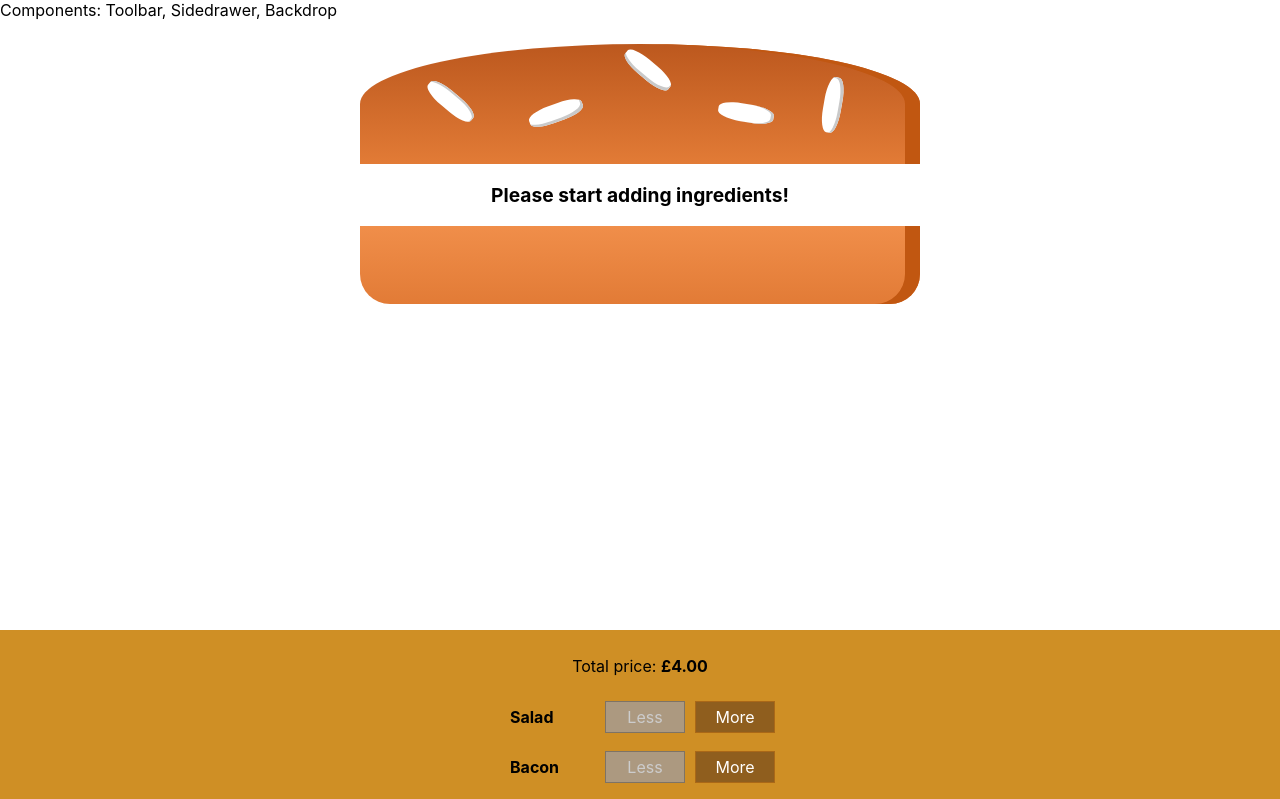
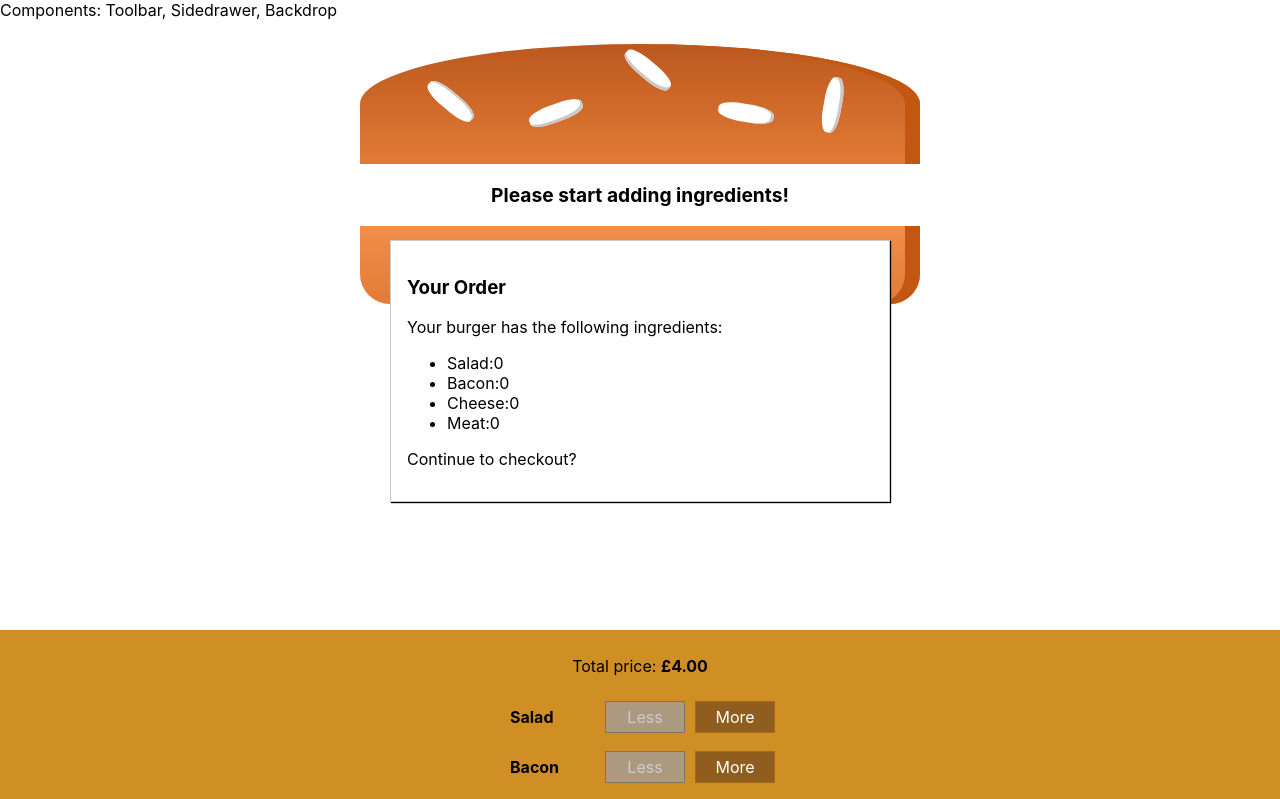
Before and after one commit to yusufcodes/react-burgerbuilder, a React (Create React App) app: page / in a window 1280 px wide. Shown: the top 799 px of the page. Built offline with nearby package versions, Linux system fonts and the light colour scheme.

Commit message:
Created Modal, Backdrop and OrderSummary components Modal & Backdrop: Generic components which work to wrap some children elements into a modal OrderSummary: Displays information of each burger ingredient in a list format

```diff
--- /dev/null
+++ b/src/components/Burger/OrderSummary/OrderSummary.js
@@ -0,0 +1,25 @@
+import React from 'react';
+
+const orderSummary = (props) => {
+    const ingredientSummary = Object.keys(props.ingredients)
+    .map(key => {
+    return <li key={key}><span style={{
+        textTransform: "capitalize"}}>{key}</span>:
+         {props.ingredients[key]}
+    </li>
+    });
+
+
+    return (
+        <React.Fragment>
+            <h3>Your Order</h3>
+            <p>Your burger has the following ingredients: </p>
+            <ul>
+                {ingredientSummary}
+            </ul>
+            <p>Continue to checkout?</p>
+        </React.Fragment>
+    )
+}
+
+export default orderSummary;
--- /dev/null
+++ b/src/components/UI/Modal/Modal.js
@@ -0,0 +1,10 @@
+import React from 'react';
+import classes from './Modal.module.css';
+
+const modal = props => (
+    <div className={classes.Modal}>
+        {props.children}
+    </div>
+);
+
+export default modal;
--- /dev/null
+++ b/src/components/UI/Modal/Modal.module.css
@@ -0,0 +1,20 @@
+.Modal {
+    position: fixed;
+    z-index: 500;
+    background-color: white;
+    width: 70%;
+    border: 1px solid #ccc;
+    box-shadow: 1px 1px 1px black;
+    padding: 16px;
+    left: 15%;
+    top: 30%;
+    box-sizing: border-box;
+    transition: all 0.3s ease-out;
+}
+
+@media (min-width: 600px) {
+    .Modal {
+        width: 500px;
+        left: calc(50% - 250px);
+    }
+}
--- a/src/containers/BurgerBuilder/BurgerBuilder.js
+++ b/src/containers/BurgerBuilder/BurgerBuilder.js
@@ -1,6 +1,8 @@
 import React, { Component } from 'react';
 import Burger from '../../components/Burger/Burger';
 import BuildControls from '../../components/Burger/BuildControls/BuildControls';
+import Modal from '../../components/UI/Modal/Modal';
+import OrderSummary from '../../components/Burger/OrderSummary/OrderSummary';
 
 const INGREDIENT_PRICES = {
     salad: 0.5,
@@ -74,9 +76,6 @@
             });
             this.updatePurchasedState(newIngredients);
         }
-
-
-
     }
 
     render() {
@@ -91,6 +90,9 @@
 
         return (
             <React.Fragment>
+                <Modal>
+                    <OrderSummary ingredients={this.state.ingredients}/>
+                </Modal>
                 <Burger ingredients={this.state.ingredients}/>
                 <BuildControls
                 ingredientAdded={this.addIngredientHandler}
```
Also changed, not shown: src/components/UI/Backdrop/Backdrop.js (added).
